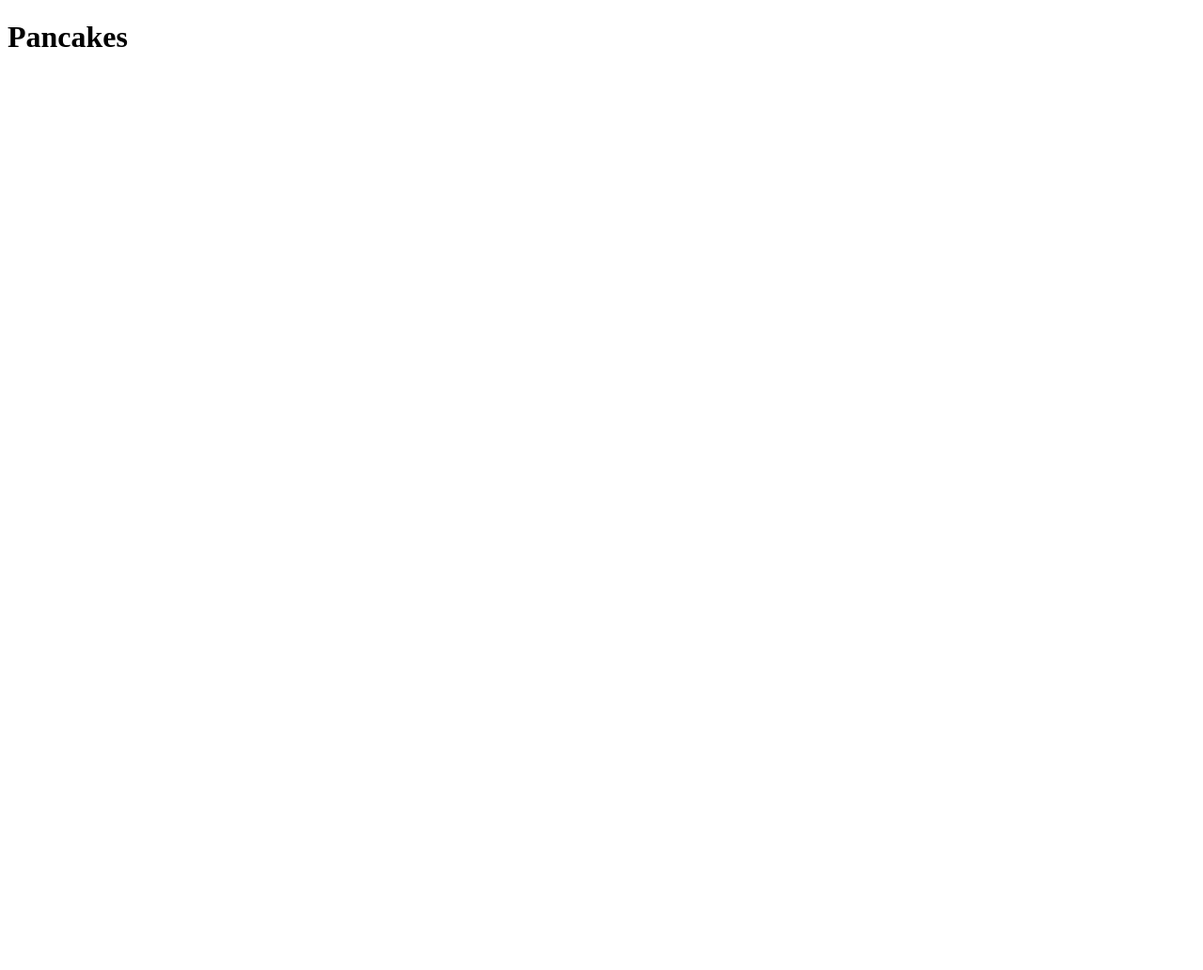
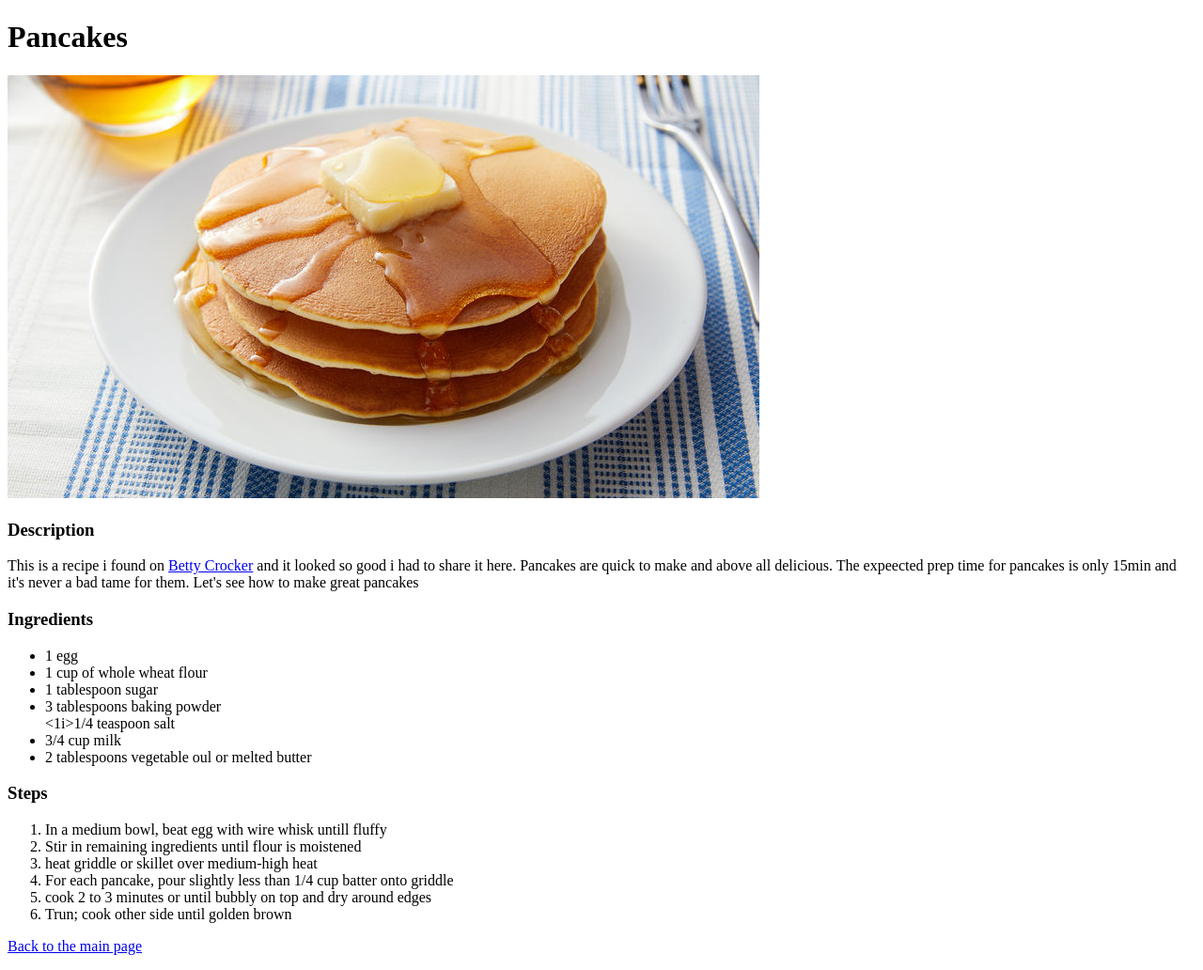
Before and after one commit to Indinellow/odin-recipes, a plain HTML site: page recipes/pancakes.html in a window 1280 px wide. Shown: the whole page at 94% size. Before the commit the page ends 800 px from the top, so only its background shows below. Drawn offline with Linux system fonts and the light colour scheme.

Commit message:
finalized pancakes pages, added back to main page on recipe pages

```diff
--- a/recipes/pancakes.html
+++ b/recipes/pancakes.html
@@ -6,5 +6,34 @@
     </head>
     <body>
         <h1>Pancakes</h1>
+        <img src="../images/pancakes.jpg">
+        <h3>Description</h3>
+        <p>This is a recipe i found on <a href="https://www.bettycrocker.com/recipes/classic-pancakes/77a89da1-fd56-494b-874a-55f9195c1413">Betty Crocker</a>
+        and it looked so good i had to share it here. Pancakes are quick to make and above all delicious.
+        The expeected prep time for pancakes is only 15min and it's never a bad tame for them. Let's see how to make
+        great pancakes </p>
+
+        <h3>Ingredients</h3>
+        <ul>
+            <li>1 egg</li>
+            <li>1 cup of whole wheat flour</li>
+            <li>1 tablespoon sugar</li>
+            <li>3 tablespoons baking powder</li>
+            <1i>1/4 teaspoon salt</1i>
+            <li>3/4 cup milk</li>
+            <li>2 tablespoons vegetable oul or melted butter</li>
+        </ul>
+
+        <h3>Steps</h3>
+        <ol>
+            <li>In a medium bowl, beat egg with wire whisk untill fluffy</li>
+            <li>Stir in remaining ingredients until flour is moistened</li>
+            <li>heat griddle or skillet over medium-high heat</li>
+            <li>For each pancake, pour slightly less than 1/4 cup batter onto griddle</li>
+            <li>cook 2 to 3 minutes or until bubbly on top and dry around edges</li>
+            <li>Trun; cook other side until golden brown</li>
+        </ol>
+        <p><a href="../index.html">Back to the main page</a></p>
+
     </body>
 </html>
```
Also changed, not shown: index.html (+7 -4 lines), recipes/tortillas.html (+1 -0 lines), images/chef.jpg (added). Lines whose indentation alone changed are shown as unchanged.
